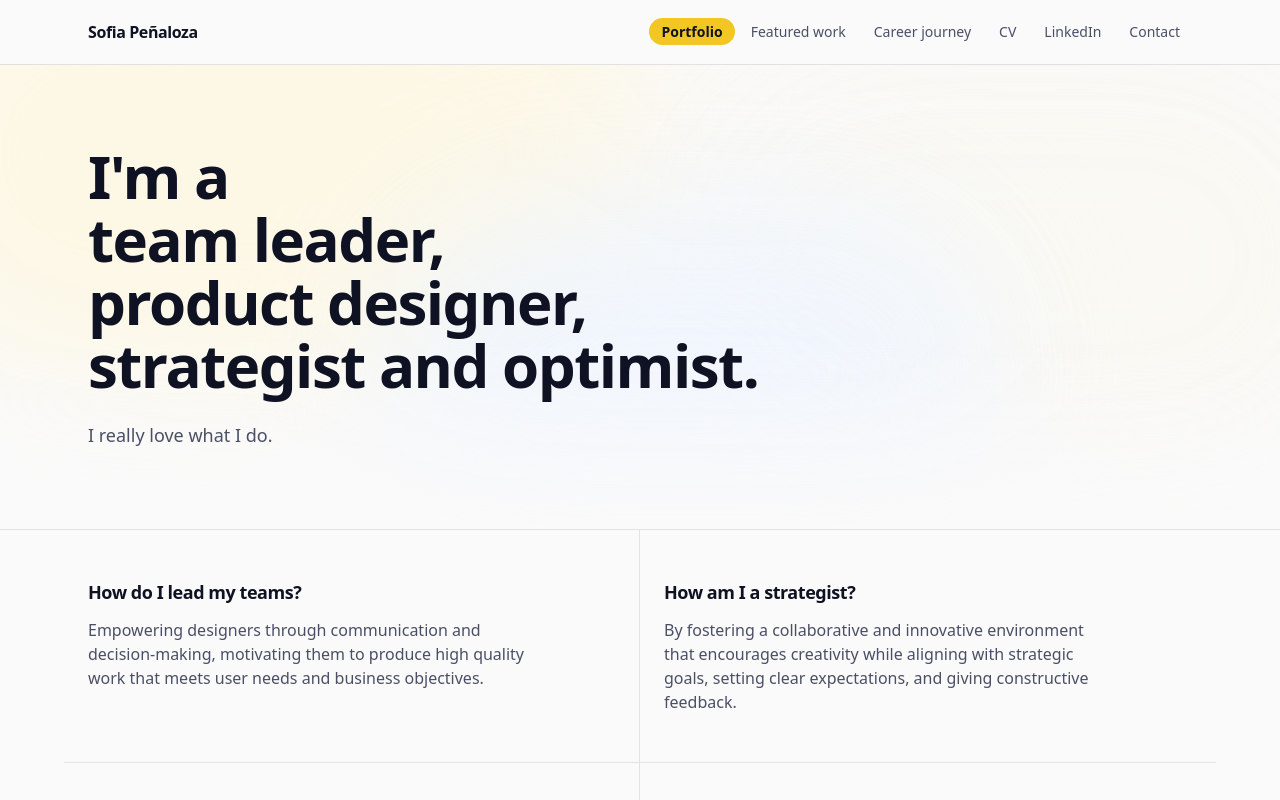
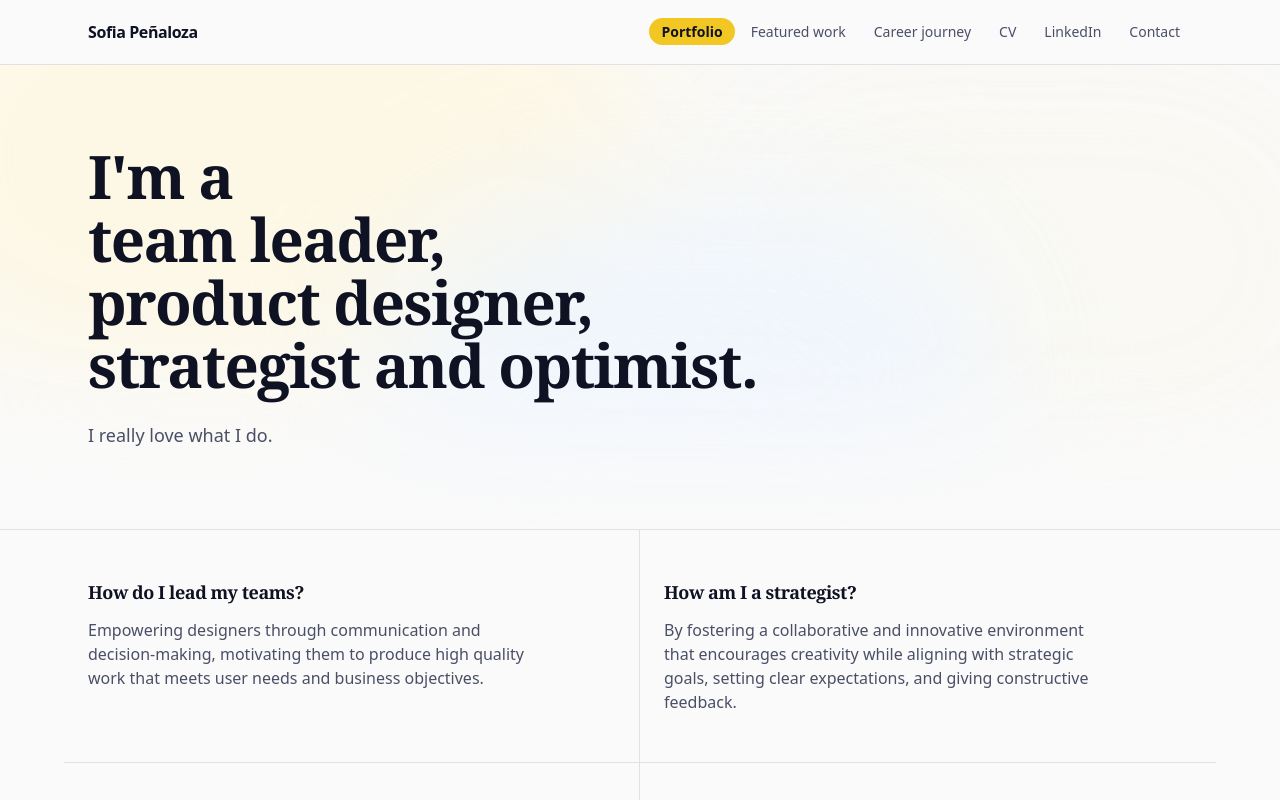
Before and after one commit to sofiapenaloza44-blip/Portfolio, a React (Vite) app: page /#/ in a window 1280 px wide. Shown: the top 800 px of the page. Built offline with nearby package versions, Linux system fonts and the light colour scheme.

Commit message:
Revert typography switch: back to Quicksand and Playfair Display
Co-Authored-By: Claude Sonnet 5.5 <noreply@anthropic.com>
Claude-Session: https://claude.ai/code/session_01NrxV5oN4xH9xFX6xRU6STs

```diff
--- a/package.json
+++ b/package.json
@@ -12,8 +12,8 @@
     "test:e2e:ui": "playwright test --ui"
   },
   "dependencies": {
-    "@fontsource/dm-sans": "^5.3.0",
-    "@fontsource/space-grotesk": "^5.3.0",
+    "@fontsource/playfair-display": "^5.3.0",
+    "@fontsource/quicksand": "^5.3.0",
     "@phosphor-icons/react": "^2.1.10",
     "@tailwindcss/vite": "^4.3.3",
     "gsap": "^3.15.0",
--- a/src/components/Footer.tsx
+++ b/src/components/Footer.tsx
@@ -5,7 +5,7 @@ export function Footer() {
     <footer id="contact" className="border-t border-line">
       <div className="mx-auto flex max-w-6xl flex-col gap-6 px-4 py-16 sm:px-6 md:flex-row md:items-end md:justify-between">
         <div>
-          <p className="font-display text-2xl font-semibold tracking-tight">Let's talk.</p>
+          <p className="font-serif text-2xl font-semibold tracking-tight">Let's talk.</p>
           <p className="mt-2 max-w-sm text-ink-soft">
             Open to product design leadership roles and select consulting work.
           </p>
--- a/src/index.css
+++ b/src/index.css
@@ -1,12 +1,12 @@
 @import "tailwindcss";
 
-@import "@fontsource/dm-sans/400.css";
-@import "@fontsource/dm-sans/500.css";
-@import "@fontsource/dm-sans/600.css";
-@import "@fontsource/dm-sans/700.css";
-@import "@fontsource/space-grotesk/500.css";
-@import "@fontsource/space-grotesk/600.css";
-@import "@fontsource/space-grotesk/700.css";
+@import "@fontsource/quicksand/400.css";
+@import "@fontsource/quicksand/500.css";
+@import "@fontsource/quicksand/600.css";
+@import "@fontsource/quicksand/700.css";
+@import "@fontsource/playfair-display/500.css";
+@import "@fontsource/playfair-display/600.css";
+@import "@fontsource/playfair-display/700.css";
 
 :root {
   --color-bg: #fafafa;
@@ -20,8 +20,8 @@
 }
 
 @theme {
-  --font-sans: "DM Sans", ui-sans-serif, system-ui, -apple-system, sans-serif;
-  --font-display: "Space Grotesk", ui-sans-serif, system-ui, sans-serif;
+  --font-sans: "Quicksand", ui-sans-serif, system-ui, -apple-system, sans-serif;
+  --font-serif: "Playfair Display", ui-serif, Georgia, "Times New Roman", serif;
   --color-bg: var(--color-bg);
   --color-surface: var(--color-surface);
   --color-ink: var(--color-ink);
@@ -35,7 +35,7 @@
   h1,
   h2,
   h3 {
-    font-family: var(--font-display);
+    font-family: var(--font-serif);
   }
 }
 
```
Also changed, not shown: 2 other files (tests, documents, lock files or other folders).
